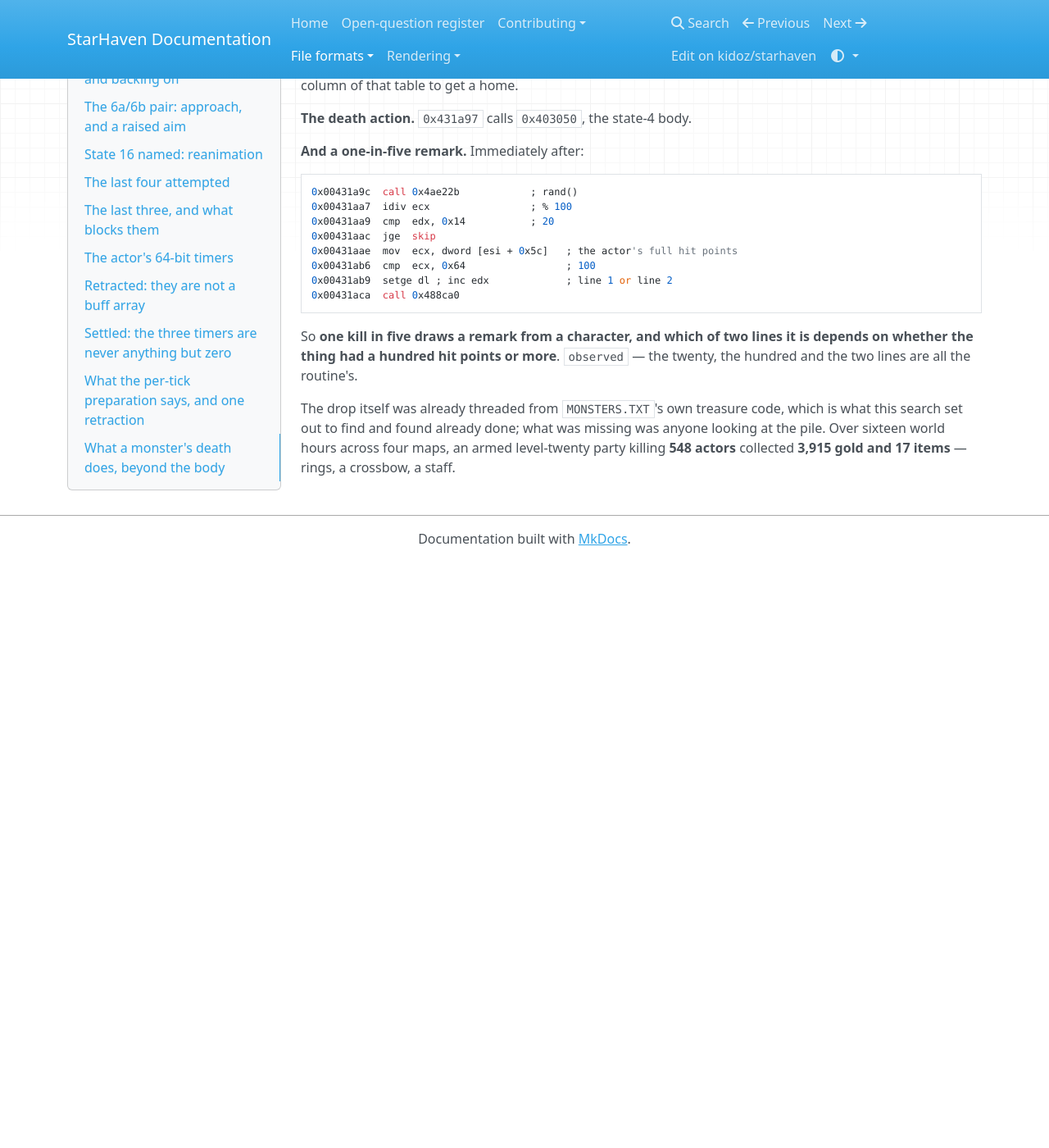
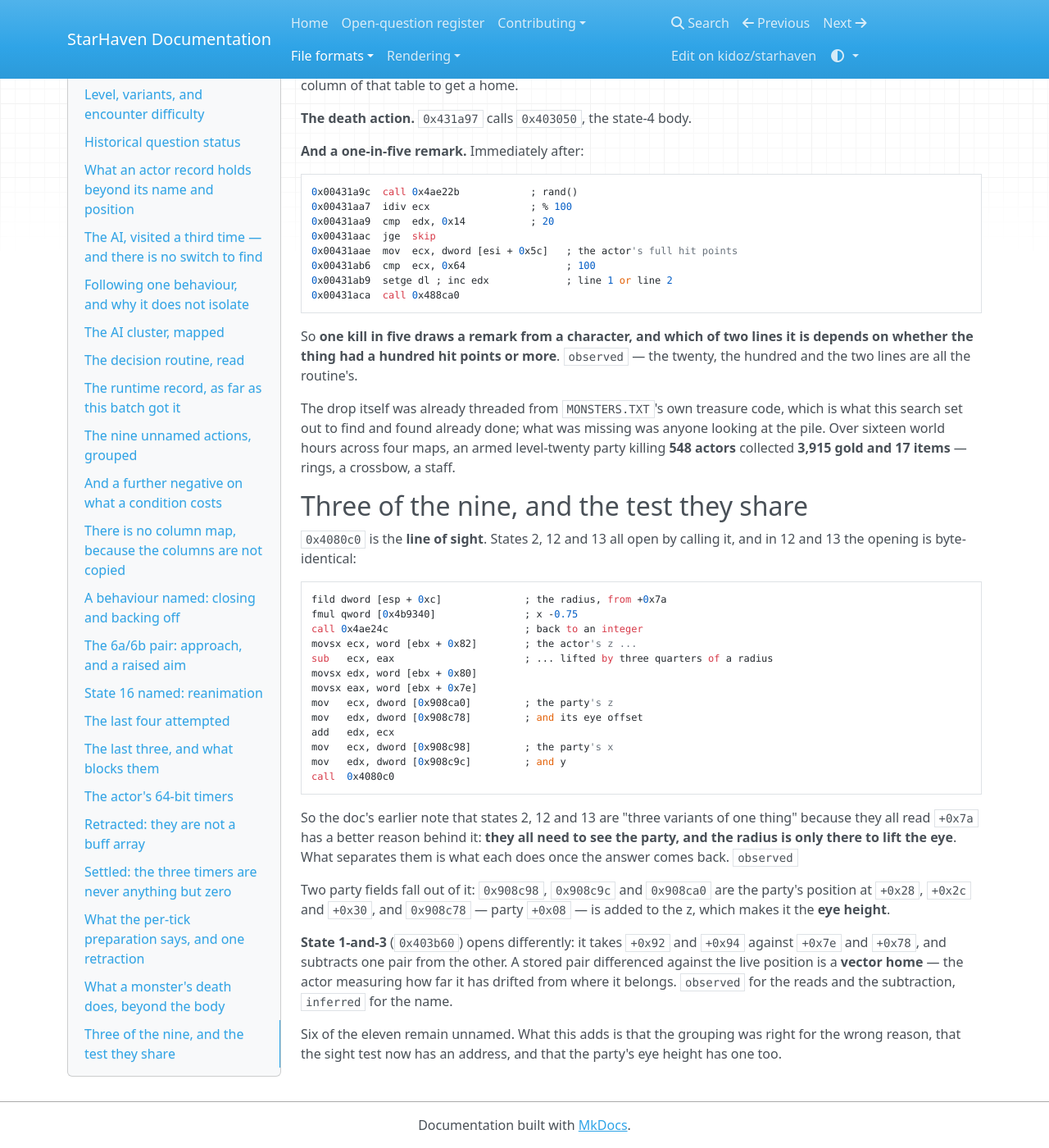
Before and after one commit to kidoz/starhaven, an MkDocs documentation site: the page built from docs/formats/event-actors.md, in a window 1280 px wide and 1400 px high, scrolled down 13791 px. Shown: the whole window at 82% size. Built offline with MkDocs 1.6.1, drawn with Linux system fonts in a browser that asks for light colours; nearby versions of some CDN libraries; before the commit the page ends 14476 px from its top, so only the background shows below that.

Commit message:
Name the line-of-sight test the three sighted actions share

````diff
--- a/docs/formats/event-actors.md
+++ b/docs/formats/event-actors.md
@@ -727,3 +727,43 @@ which is what this search set out to find and found already done; what was
 missing was anyone looking at the pile. Over sixteen world hours across four
 maps, an armed level-twenty party killing **548 actors** collected **3,915
 gold and 17 items** — rings, a crossbow, a staff.
+
+## Three of the nine, and the test they share
+
+`0x4080c0` is the **line of sight**. States 2, 12 and 13 all open by calling
+it, and in 12 and 13 the opening is byte-identical:
+
+```
+fild dword [esp + 0xc]              ; the radius, from +0x7a
+fmul qword [0x4b9340]               ; x -0.75
+call 0x4ae24c                       ; back to an integer
+movsx ecx, word [ebx + 0x82]        ; the actor's z ...
+sub   ecx, eax                      ; ... lifted by three quarters of a radius
+movsx edx, word [ebx + 0x80]
+movsx eax, word [ebx + 0x7e]
+mov   ecx, dword [0x908ca0]         ; the party's z
+mov   edx, dword [0x908c78]         ; and its eye offset
+add   edx, ecx
+mov   ecx, dword [0x908c98]         ; the party's x
+mov   edx, dword [0x908c9c]         ; and y
+call  0x4080c0
+```
+
+So the doc's earlier note that states 2, 12 and 13 are "three variants of one
+thing" because they all read `+0x7a` has a better reason behind it: **they all
+need to see the party, and the radius is only there to lift the eye**. What
+separates them is what each does once the answer comes back. `observed`
+
+Two party fields fall out of it: `0x908c98`, `0x908c9c` and `0x908ca0` are the
+party's position at `+0x28`, `+0x2c` and `+0x30`, and `0x908c78` — party
+`+0x08` — is added to the z, which makes it the **eye height**.
+
+**State 1-and-3** (`0x403b60`) opens differently: it takes `+0x92` and `+0x94`
+against `+0x7e` and `+0x78`, and subtracts one pair from the other. A stored
+pair differenced against the live position is a **vector home** — the actor
+measuring how far it has drifted from where it belongs. `observed` for the
+reads and the subtraction, `inferred` for the name.
+
+Six of the eleven remain unnamed. What this adds is that the grouping was
+right for the wrong reason, that the sight test now has an address, and that
+the party's eye height has one too.
````
Also changed, not shown: README.md (+12 -0 lines).
